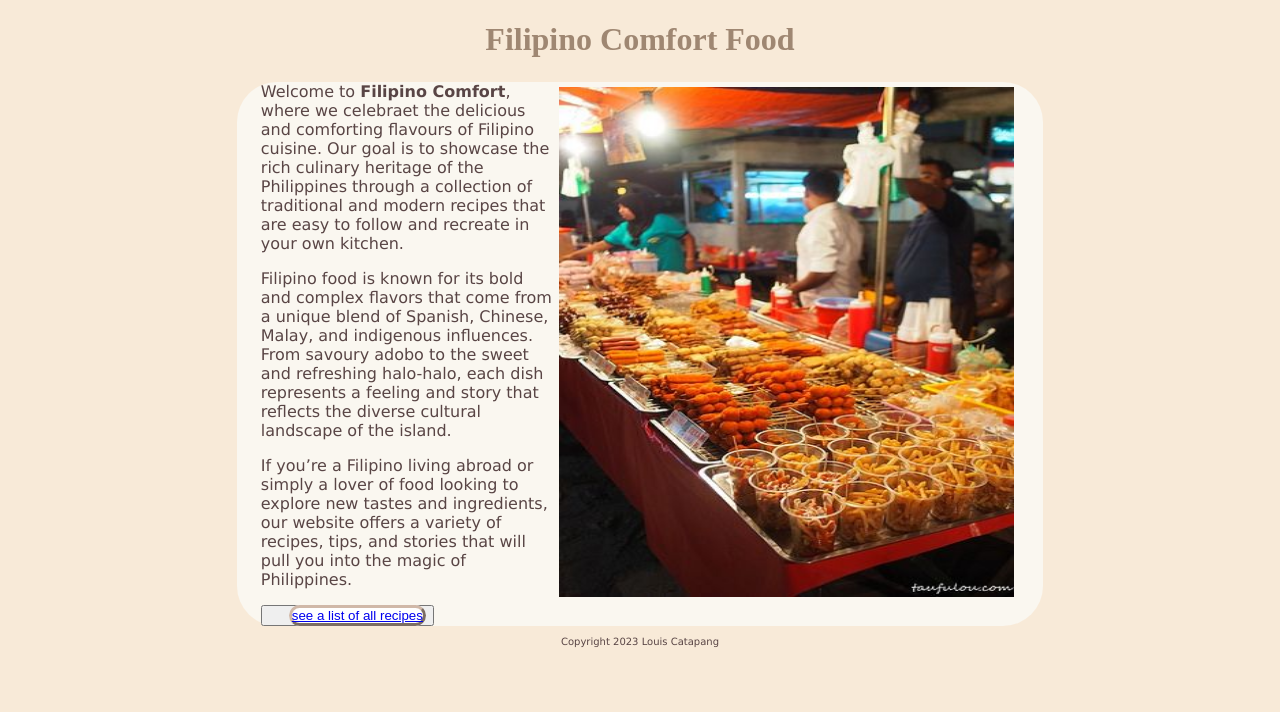
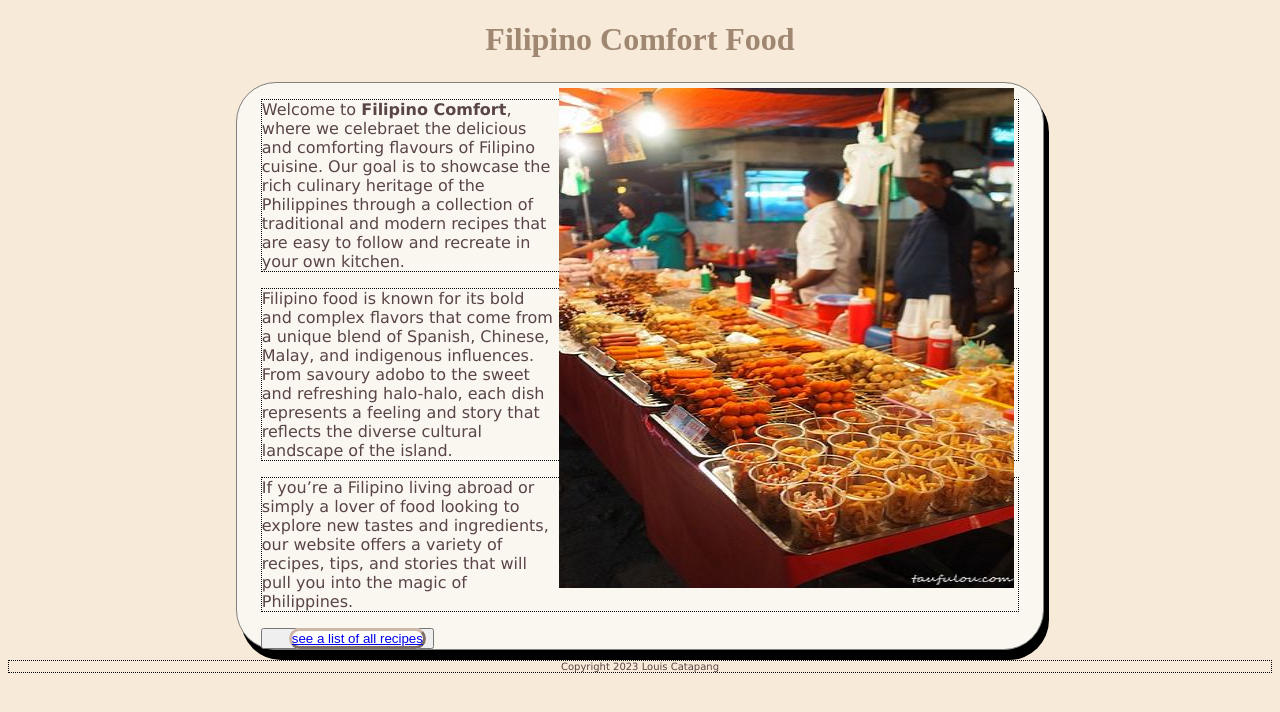
Before and after one commit to Loohwis/Recipe1, a Jekyll site: the page built from home/index.md, in a window 1280 px wide. Shown: the top 712 px of the page. Built offline with Jekyll 4.4.1, drawn with Linux system fonts in a browser that asks for light colours.

Commit message:
Update recipes.css

```diff
--- a/styles/recipes.css
+++ b/styles/recipes.css
@@ -32,7 +32,8 @@ h2 {
 
 .cover {
  padding: 5px;
- height: 510px;
+ height: 500px;
+
 }
 
 h1,h2 {
@@ -41,18 +42,20 @@ h1,h2 {
 p {
   color: #594545;
   margin-bottom: 1em;
+  border: 1px dotted black;
 }
 
 main {
 
 width: 60%;
 max-width: 800px;
-/* border: 1px solid gray; */
+border: 1px solid gray;
 padding: 0 24px;
 margin: 0 auto;
 background-color: #FAF7F0;
 border-radius: 40px;
 animation: fadeIn 2s;
+box-shadow: 5px 10px;
 
 }
 
```
